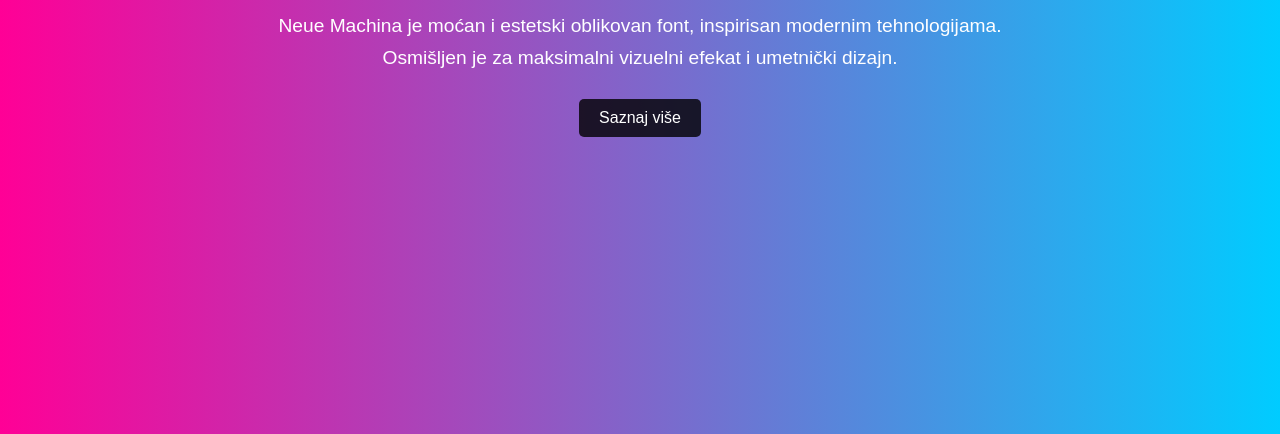
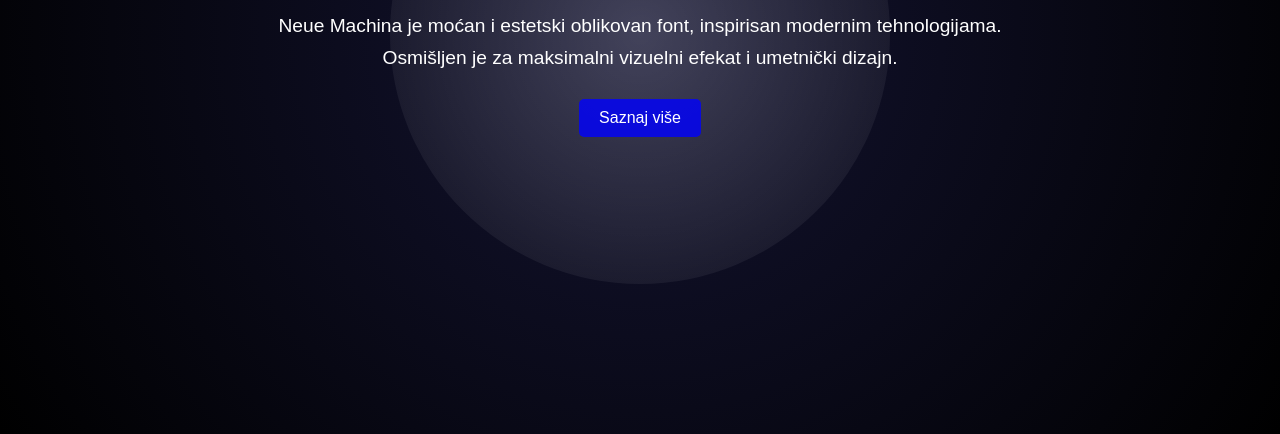
Before and after one commit to ivicajovanovic/moj-sajt1, a plain HTML site: page index.html in a window 1280 px wide. Shown: the part 366-800 px from the top of the page. Drawn offline with Linux system fonts and the light colour scheme.

Commit message:
promena 6

```diff
--- a/styles.css
+++ b/styles.css
@@ -1,7 +1,7 @@
 body {
     margin: 0;
     font-family: 'Neue Machina', sans-serif;
-    background: linear-gradient(90deg, rgba(255, 0, 150, 1) 0%, rgba(0, 204, 255, 1) 100%);
+    background: radial-gradient(circle, rgba(20, 20, 50, 1) 0%, rgba(0, 0, 0, 1) 100%);
     color: white;
 }
 
@@ -12,16 +12,33 @@
     justify-content: center;
     height: 100vh;
     text-align: center;
+    position: relative;
+    overflow: hidden;
+}
+
+.hero::before {
+    content: '';
+    position: absolute;
+    top: 50%;
+    left: 50%;
+    transform: translate(-50%, -50%);
+    width: 500px;
+    height: 500px;
+    background: radial-gradient(circle, rgba(255, 255, 255, 0.2) 0%, rgba(0, 0, 0, 0) 100%);
+    border-radius: 50%;
+    z-index: 0;
 }
 
 h1 {
     font-size: 4rem;
     margin: 0;
+    z-index: 1;
 }
 
 .content {
     max-width: 800px;
     padding: 20px;
+    z-index: 1;
 }
 
 p {
@@ -30,7 +47,7 @@
 }
 
 .button {
-    background-color: rgba(0, 0, 0, 0.8);
+    background-color: rgba(0, 0, 255, 0.8);
     color: white;
     border: none;
     padding: 10px 20px;
@@ -38,8 +55,9 @@
     cursor: pointer;
     font-size: 1rem;
     margin-top: 20px;
+    z-index: 1;
 }
 
 .button:hover {
-    background-color: rgba(0, 0, 0, 0.6);
+    background-color: rgba(0, 0, 255, 0.6);
 }
```
